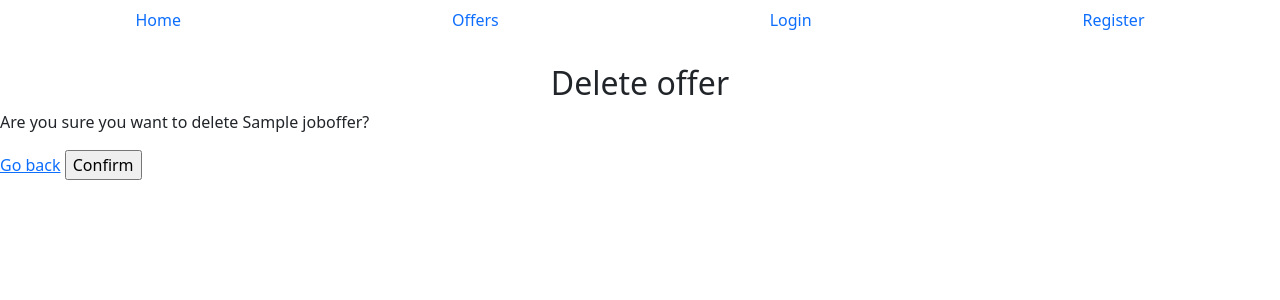
After one commit to fjedd/offer_me, a Django app: page /delete_offer/1 in a window 1280 px wide. The commit adds this page. Shown: the top 300 px of the page. Run offline with Django 4.2, Linux system fonts and the light colour scheme; tables that the repository leaves empty hold one stand-in row (values such as "Sample post").

Commit message:
Add delete offer functionality

```diff
--- a/docker-compose.yml
+++ b/docker-compose.yml
@@ -10,7 +10,7 @@ services:
     build:
       context: .
       dockerfile: "dockerfile"
-    command: python manage.py runserver 0.0.0.0:8000
+    command: sh -c "python manage.py migrate && python manage.py runserver 0.0.0.0:8000"
     volumes:
       - .:/app
     ports:
--- a/main_app/urls.py
+++ b/main_app/urls.py
@@ -1,12 +1,17 @@
+from __future__ import annotations
+
 from django.urls import path
+
 from . import views
 
 urlpatterns = [
     path('', views.home, name='home'),
-    path("login", views.login, name='login'),
-    path("register", views.register, name='register'),
-    path("logout", views.logout, name='logout'),
-    path("panel", views.panel, name='panel'),
-    path("offers", views.offers, name='offers'),
-    path("offer_form", views.offer_form, name='offer_form')
+    path('login', views.login, name='login'),
+    path('register', views.register, name='register'),
+    path('logout', views.logout, name='logout'),
+    path('panel', views.panel, name='panel'),
+    path('offers', views.offers, name='offers'),
+    path('offer_form', views.offer_form, name='offer_form'),
+    path('delete_offer/<str:pk>', views.delete_offer, name='delete_offer'),
+
 ]
--- a/main_app/views.py
+++ b/main_app/views.py
@@ -74,5 +74,16 @@ def offer_form(request):
 def offers(request):
     job_offers = JobOffer.objects.all()
     return render(
-        request, 'main_app/offers.html', {'job_offers': job_offers},
+        request,
+        'main_app/offers.html',
+        {'job_offers': job_offers},
     )
+
+
+def delete_offer(request, pk):
+    offer = JobOffer.objects.get(id=pk)
+    if request.method == 'POST':
+        offer.delete()
+        messages.success(request, f'{offer.title} was deleted')
+        return redirect('home')
+    return render(request, 'main_app/delete_offer.html', {'offer': offer})
--- /dev/null
+++ b/templates/main_app/delete_offer.html
@@ -0,0 +1,15 @@
+{% extends "main_app/index.html" %}
+{% block title %}
+    Delete offer
+{% endblock title %}
+{% block page_header %}
+    Delete offer
+{% endblock page_header %}
+{% block content %}
+    <form method="POST" action="">
+        {% csrf_token %}
+        <p>Are you sure you want to delete {{ offer.title }}?</p>
+        <a href="{{ request.META.HTTP_REFERER }}">Go back</a>
+        <input type="Submit" value="Confirm" />
+    </form>
+{% endblock content %}
--- a/templates/main_app/index.html
+++ b/templates/main_app/index.html
@@ -22,9 +22,7 @@
         {% for message in  messages %}
             <div class="alert alert-warning alert-dismissible fade show" role="alert">
                 <strong>Message:</strong> {{ message }}
-                <button type="button" class="close" data-dismiss="alert" aria-label="Close">
-                    <span aria-hidden="true">&times;</span>
-                </button>
+                <button type="button" class="close" data-dismiss="alert" aria-label="Close"></button>
             </div>
         {% endfor %}
         <nav class='nav nav-pills flex-column flex-sm-row'>
@@ -41,9 +39,9 @@
             {% endif %}
         </nav>
         <br>
-        <h2>
-            {% block header %}
-            {% endblock header %}
+        <h2 class='d-flex justify-content-center'2>
+            {% block page_header %}
+            {% endblock page_header %}
         </h2>
         {% block content %}
         {% endblock content %}
```
Also changed, not shown: TODO.txt (+6 -3 lines), templates/main_app/offer_form.html (+6 -1 lines), templates/main_app/offers.html (+4 -4 lines), .pre-commit-config.yaml, 1 other file.
